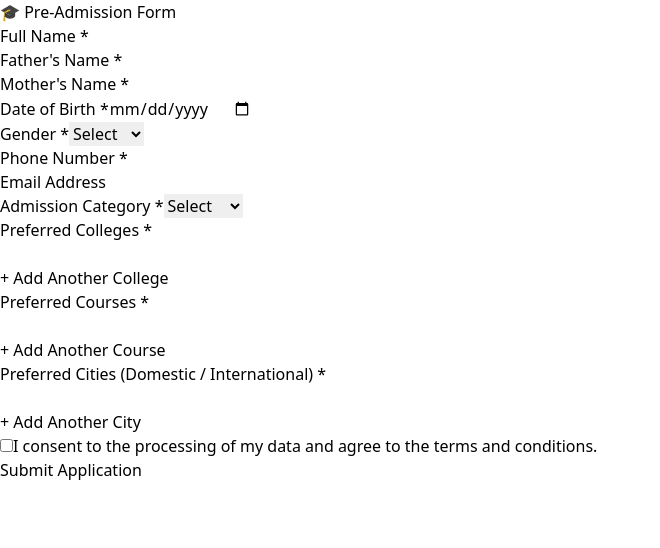
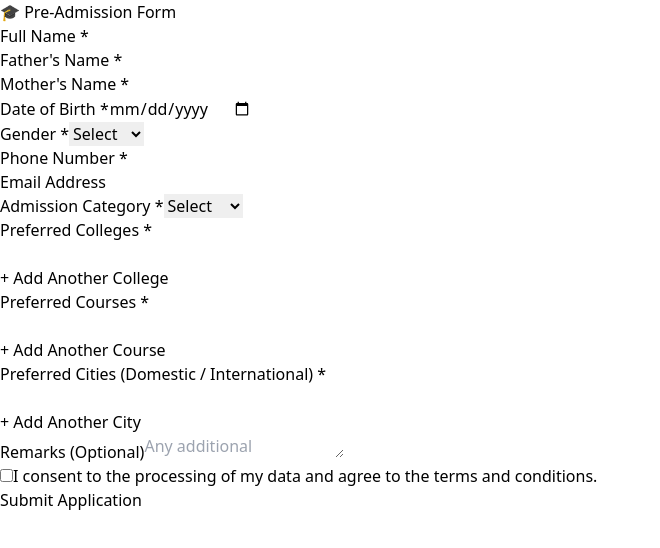
Before and after one commit to Shivamchawla02/Servocci-Pre-Addmission, a React (Vite) app: page /pre-admission in a window 1280 px wide. Shown: the top 548 px of the page, without its empty margins (0-660 px from the left). Built offline with nearby package versions, Linux system fonts and the light colour scheme.

Commit message:
Added Remark field

```diff
--- a/src/components/PreAddmissionForm.jsx
+++ b/src/components/PreAddmissionForm.jsx
@@ -12,10 +12,11 @@ const PreAdmissionForm = () => {
     gender: "",
     phone: "",
     email: "",
-    courses: [""],  // Initialize with one empty field
-    colleges: [""], // Initialize with one empty field
-    cities: [""],   // Initialize with one empty field
+    courses: [""],
+    colleges: [""],
+    cities: [""],
     category: "",
+    remarks: "",  // <-- Add this line
   });
 
   const [consent, setConsent] = useState(false); // State for consent checkbox
@@ -23,6 +24,13 @@ const PreAdmissionForm = () => {
 
   const handleChange = (e) => {
     const { name, value } = e.target;
+
+    // Auto-resize the textarea when typing in remarks
+    if (e.target.tagName === "TEXTAREA") {
+      e.target.style.height = "auto"; // Reset height
+      e.target.style.height = e.target.scrollHeight + "px"; // Set new height
+    }
+
     setFormData({ ...formData, [name]: value });
   };
 
@@ -329,6 +337,19 @@ const PreAdmissionForm = () => {
             </button>
           </div>
 
+          {/* Remarks */}
+          <div className="flex flex-col md:col-span-2">
+            <label className="block text-[#2c6975] font-semibold mb-2">Remarks (Optional)</label>
+            <textarea
+              name="remarks"
+              value={formData.remarks}
+              onChange={handleChange}
+              rows="1" // Start small
+              className="w-full border-2 border-[#2c6975] p-3 rounded-lg focus:outline-none focus:border-[#ff4f00] resize-none overflow-hidden"
+              placeholder="Any additional information you want to share..."
+            />
+          </div>
+
           {/* Consent Checkbox */}
           <div className="flex items-center space-x-2 mt-4 md:col-span-2">
             <input
```
